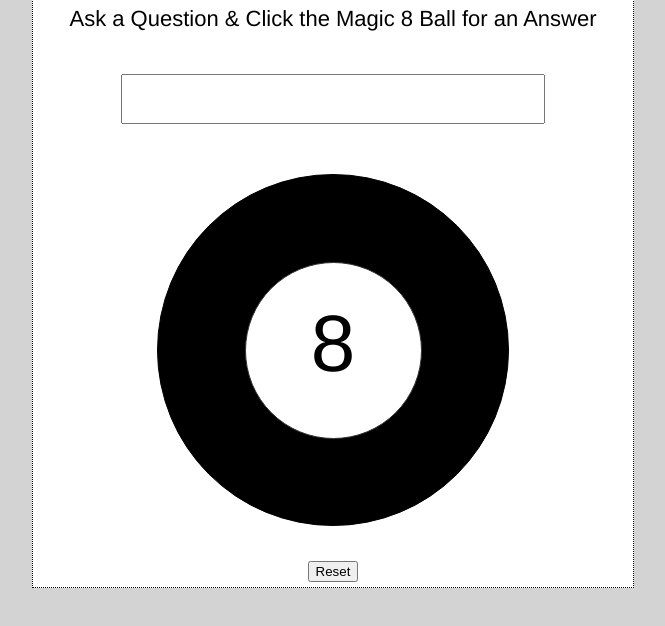
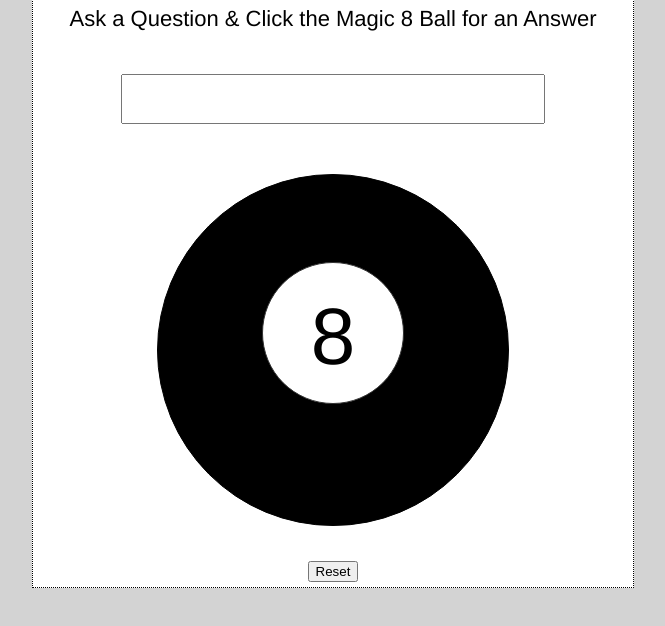
Before and after one commit to amgallo1213/magic-8-ball, a plain HTML site: page index.html in a window 1280 px wide. Shown: the part 144-770 px from the top of the page, without its empty margins (307-972 px from the left). Drawn offline with Linux system fonts and the light colour scheme.

Commit message:
edited some css

```diff
--- a/style.css
+++ b/style.css
@@ -13,7 +13,7 @@ h1  {
     border: 1px dotted black;
     text-align: center;
     font-family: 'Helvetica Neue', arial;
-    font-weight: 100;
+    font-weight: 200;
     background-color: white;
 }
 div.eight-ball  {
@@ -30,8 +30,8 @@ div.answer  {
     background-color: white;
     border: 1px solid #333;
     border-radius: 50%;
-    width: 50%;
-    height: 50%;
+    width: 40%;
+    height: 40%;
     margin: 25% auto;
 }
 p#eight {
```
